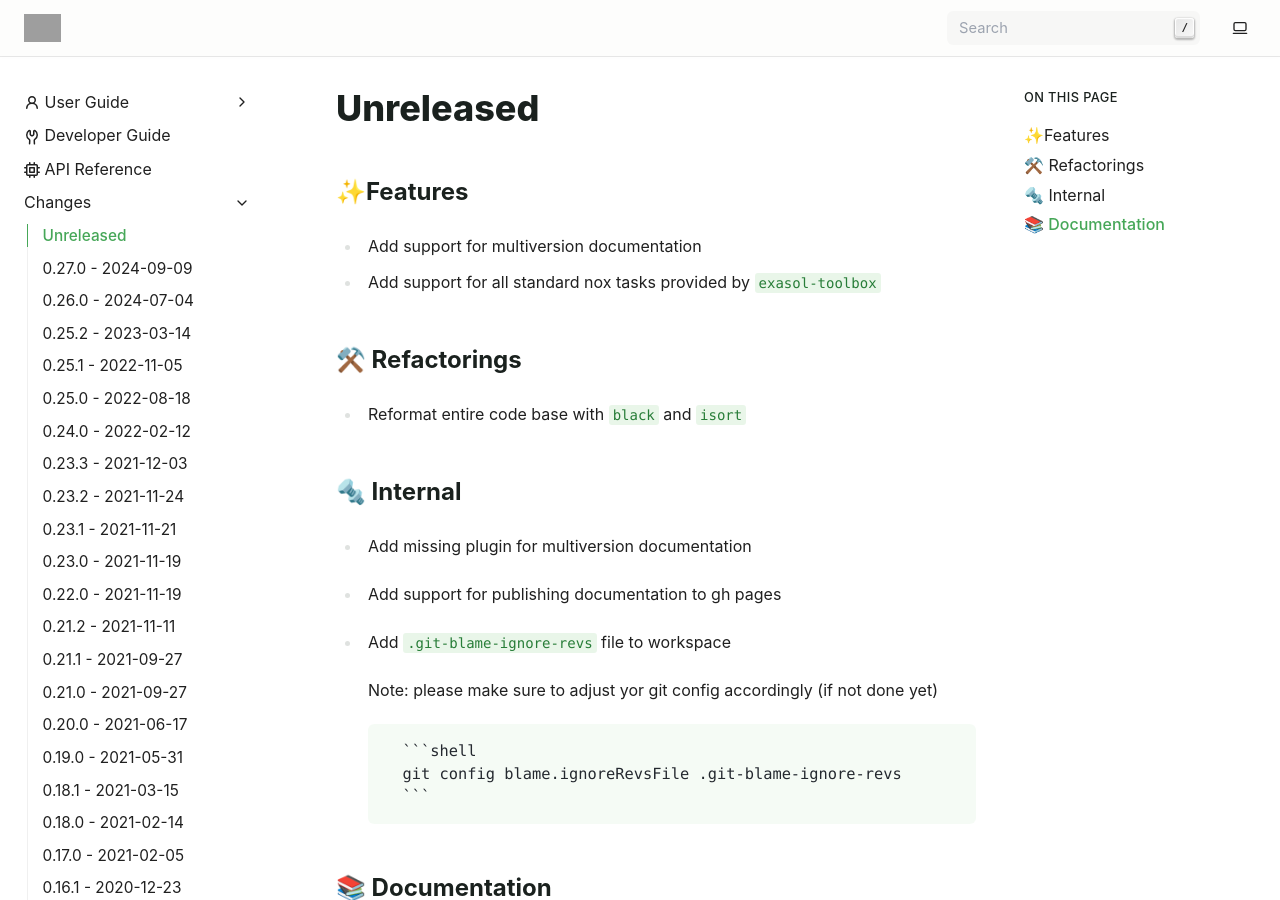
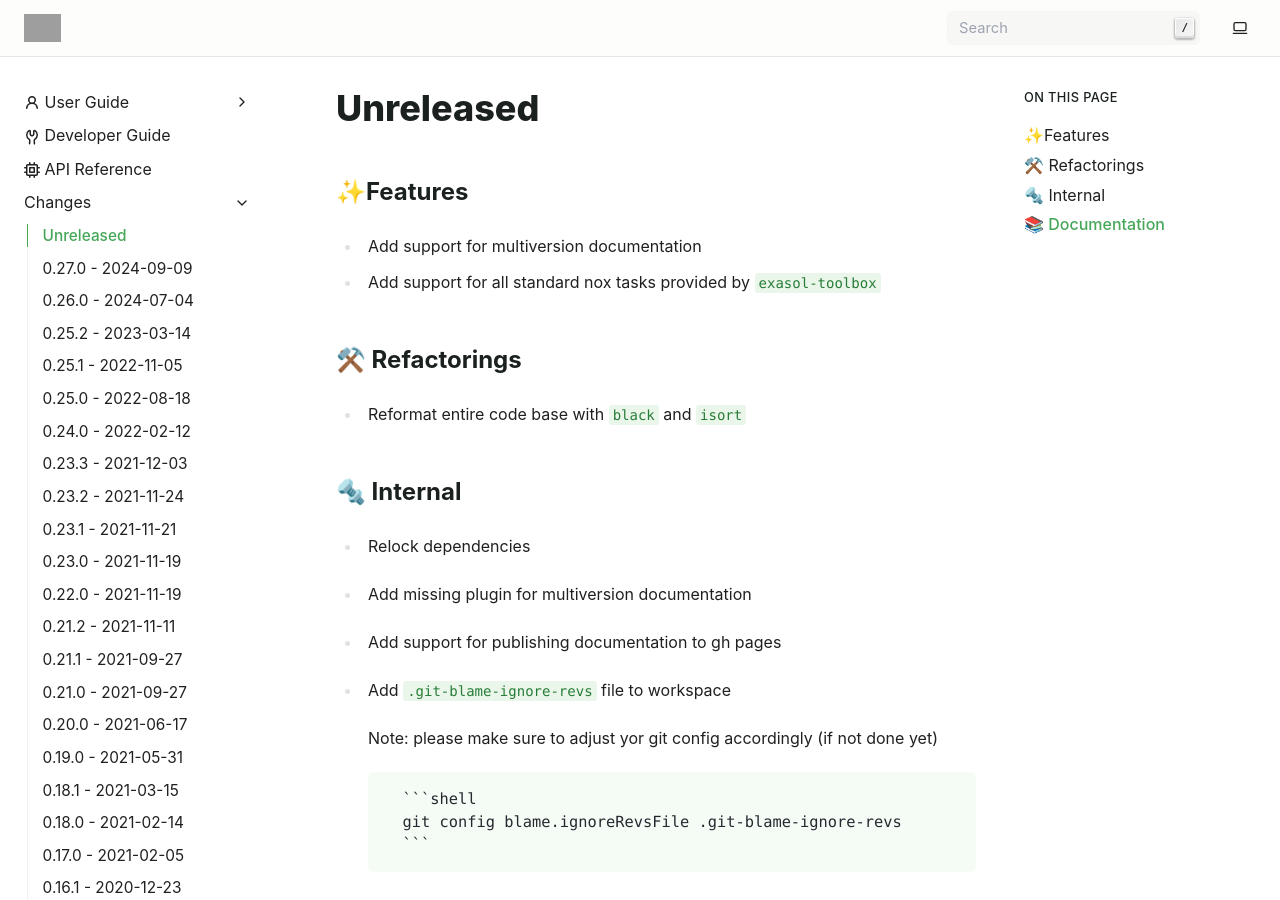
Before and after one commit to exasol/pyexasol, a Sphinx documentation site: the page built from doc/changes/unreleased.md, in a window 1280 px wide and 900 px high. Built offline with Sphinx 7.4.7, drawn with Linux system fonts in a browser that asks for light colours; pages that are not in the unit, such as notebooks, are missing from menus; grey boxes are pictures that could not be loaded.

Commit message:
Relock dependencies 2024-12-16 (#166)

```diff
--- a/doc/changes/unreleased.md
+++ b/doc/changes/unreleased.md
@@ -11,6 +11,7 @@
 
 ## 🔩 Internal
 
+* Relock dependencies
 * Add missing plugin for multiversion documentation
 * Add support for publishing documentation to gh pages
 * Add `.git-blame-ignore-revs` file to workspace
```
Also changed, not shown: 1 other file.
